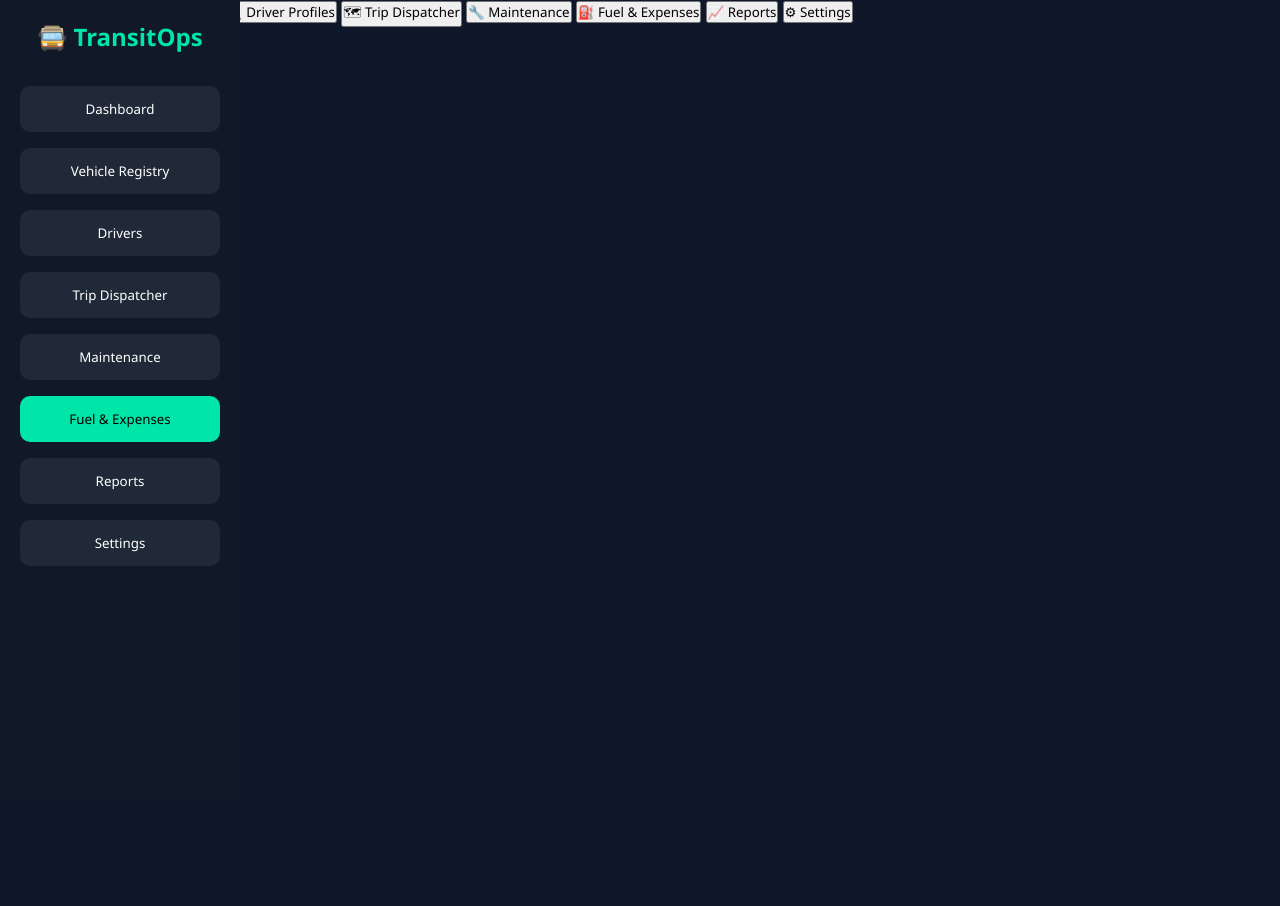
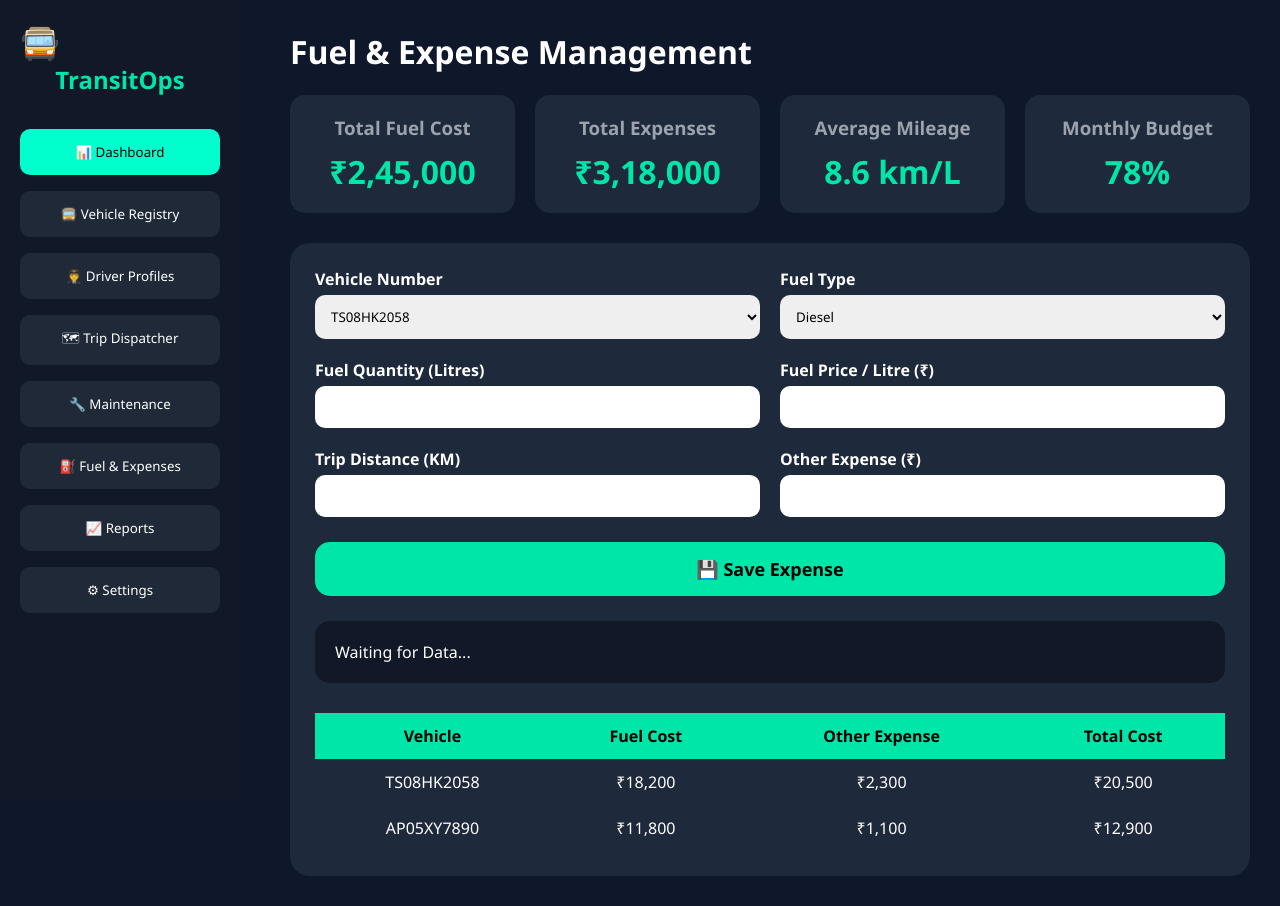
Before and after one commit to brithvik8/Odoo-hackathon-2026, a plain HTML site: page Fuel_expenses.html in a window 1280 px wide. Before the commit the page ends 800 px from the top, so only its background shows below. Drawn offline with Linux system fonts and the light colour scheme.

Commit message:
Enhance Fuel & Expense Management UI

```diff
--- a/Fuel_expenses.html
+++ b/Fuel_expenses.html
@@ -144,20 +144,20 @@
 
 <body>
 
+
+
 <div class="sidebar">
 
-<h2>🚍 TransitOps</h2>
 
-<button>Dashboard</button>
-<button>Vehicle Registry</button>
-<button>Drivers</button>
-<button>Trip Dispatcher</button>
-<button>Maintenance</button>
-<button style="background:#00E5A8;color:black;">Fuel & Expenses</button>
-<button>Reports</button>
-<button>Settings</button>
+<div class="logo">
+
+<h1>🚍</h1>
+
+<h2>TransitOps</h2>
 
 </div>
+
+
 
 <div class="menu">
 
@@ -196,6 +196,146 @@
 </div>
 
 </div>
+
+<div class="main">
+
+<h1>Fuel & Expense Management</h1>
+
+<br>
+
+<div class="cards">
+
+<div class="card">
+<h3>Total Fuel Cost</h3>
+<h1>₹2,45,000</h1>
+</div>
+
+<div class="card">
+<h3>Total Expenses</h3>
+<h1>₹3,18,000</h1>
+</div>
+
+<div class="card">
+<h3>Average Mileage</h3>
+<h1>8.6 km/L</h1>
+</div>
+
+<div class="card">
+<h3>Monthly Budget</h3>
+<h1>78%</h1>
+</div>
+
+</div>
+
+<div class="form">
+
+<div class="grid">
+
+<div>
+
+<label>Vehicle Number</label>
+
+<select id="vehicle">
+<option>TS08HK2058</option>
+<option>TS09AB4567</option>
+<option>AP05XY7890</option>
+</select>
+
+</div>
+
+<div>
+
+<label>Fuel Type</label>
+
+<select id="fuel">
+<option>Diesel</option>
+<option>Petrol</option>
+<option>CNG</option>
+</select>
+
+</div>
+
+<div>
+
+<label>Fuel Quantity (Litres)</label>
+
+<input type="number" id="litres">
+
+</div>
+
+<div>
+
+<label>Fuel Price / Litre (₹)</label>
+
+<input type="number" id="price">
+
+</div>
+
+<div>
+
+<label>Trip Distance (KM)</label>
+
+<input type="number" id="distance">
+
+</div>
+
+<div>
+
+<label>Other Expense (₹)</label>
+
+<input type="number" id="expense">
+
+</div>
+
+</div>
+
+<button class="save" onclick="calculate()">
+
+💾 Save Expense
+
+</button>
+
+<div class="result" id="result">
+
+Waiting for Data...
+
+</div>
+
+<table>
+
+<tr>
+
+<th>Vehicle</th>
+<th>Fuel Cost</th>
+<th>Other Expense</th>
+<th>Total Cost</th>
+
+</tr>
+
+<tr>
+
+<td>TS08HK2058</td>
+<td>₹18,200</td>
+<td>₹2,300</td>
+<td>₹20,500</td>
+
+</tr>
+
+<tr>
+
+<td>AP05XY7890</td>
+<td>₹11,800</td>
+<td>₹1,100</td>
+<td>₹12,900</td>
+
+</tr>
+
+</table>
+
+</div>
+
+</div>
+
 <script>
 
 function calculate(){
```
